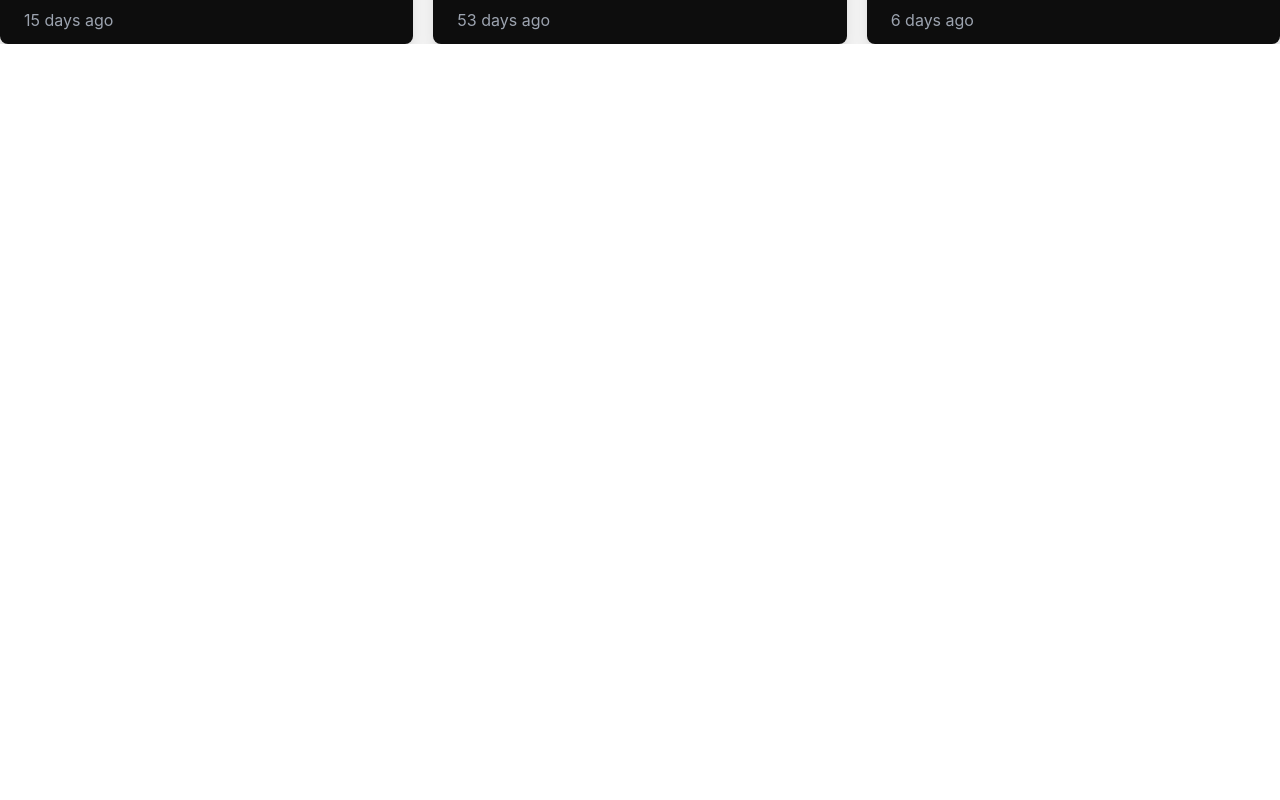
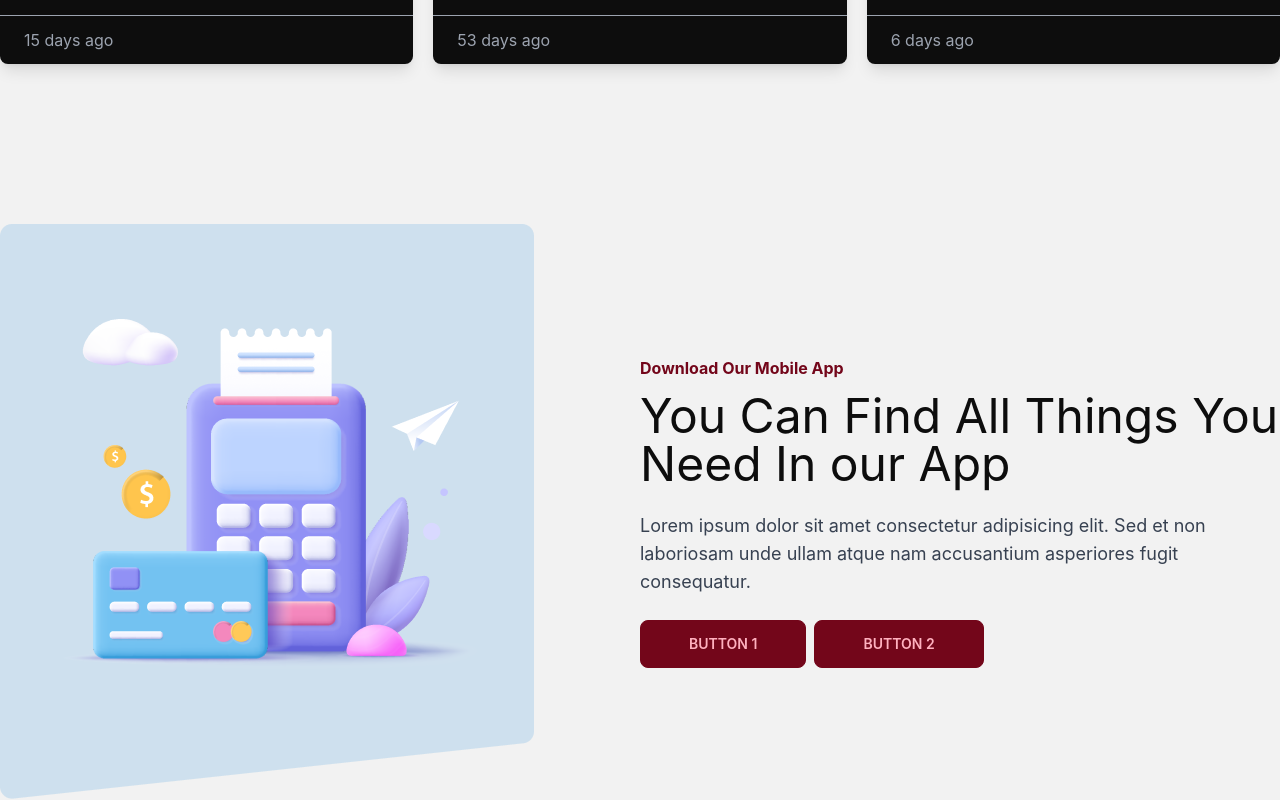
Before and after one commit to azizurrahman-zero/digimoney-bank_client-side, a React (Create React App) app: page / in a window 1280 px wide. Shown: the part 1638-2438 px from the top of the page. Before the commit the page ends 1682 px from the top, so only its background shows below. Built offline with nearby package versions, Linux system fonts and the light colour scheme.

Commit message:
download app section added

```diff
--- /dev/null
+++ b/src/pages/Home/DownloadApp.js
@@ -0,0 +1,25 @@
+import React from 'react';
+import DownloadImg from '../../assest/images/app-2.png'
+
+const DownloadApp = () => {
+    return (
+        <div className='grid grid-cols-2 mt-40 '>
+             <div>
+                <img src={DownloadImg} alt="" />
+             </div>
+             <div className='flex items-center justify-center'>
+            <div>
+            <h1 className='text-md font-bold text-primary mb-3'>Download Our Mobile App</h1>
+                <h1 className='text-5xl text-secondary'>You Can Find All Things You Need In our App</h1>
+                <p className='text-lg text-gray-700 my-6'>Lorem ipsum dolor sit amet consectetur adipisicing elit. Sed et non laboriosam unde ullam atque nam accusantium asperiores fugit consequatur.</p>
+                <div>
+                    <button className='btn btn-primary px-12 mr-2'>button 1</button>
+                    <button className='btn btn-primary px-12 mr-2'>button 2</button>
+                </div>
+            </div>
+             </div>
+        </div>
+    );
+};
+
+export default DownloadApp;
--- a/src/pages/Home/Home.js
+++ b/src/pages/Home/Home.js
@@ -1,4 +1,5 @@
 import React from 'react';
+import DownloadApp from './DownloadApp';
 import Header from './Header';
 import './Home.css'
 import NewsPortal from './NewsPortal';
@@ -8,6 +9,7 @@ const Home = () => {
         <div>
             <Header />
             <NewsPortal />
+            <DownloadApp />
 
         </div>
     );
--- a/src/pages/Home/NewsPortal.js
+++ b/src/pages/Home/NewsPortal.js
@@ -11,7 +11,7 @@ const NewsPortal = () => {
    },[])
     return (
         <section className='mt-20'>
-            <h1 className='text-4xl uppercase text-center text-primary my-20'>Our Latest News</h1>
+            <h1 className='text-6xl uppercase text-center text-primary my-20'>Our Latest News</h1>
             <div className='grid grid-cols-3 gap-5'>
 
 
```
